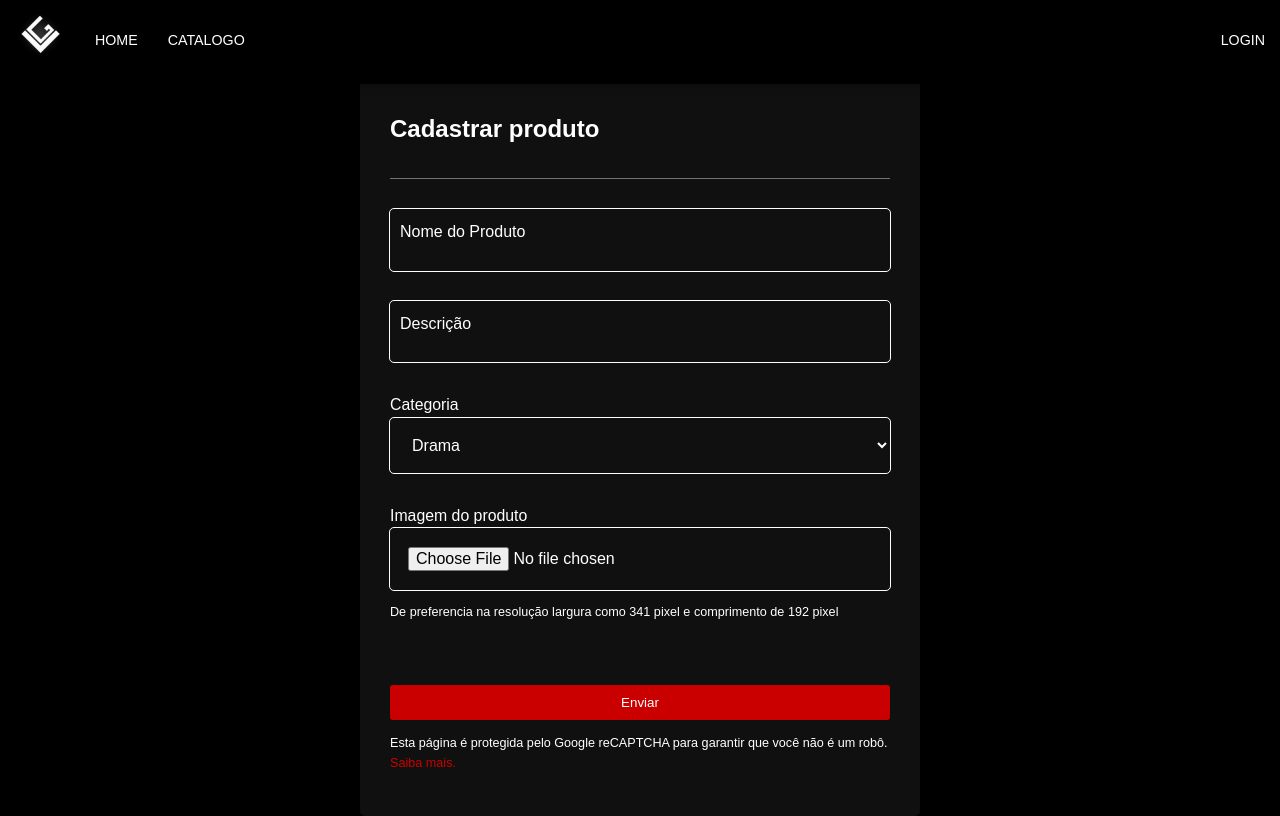
After one commit to luizgustavogg/CineAction, a PHP site: page /perfil/options/admin/produtos.php in a window 1280 px wide. The commit adds this page. Run offline with PHP 8.4, Linux system fonts and the light colour scheme; some libraries are stand-ins or nearby versions.

Commit message:
Bugs resolvidos no back end

```diff
--- a/assets/css/style-card.css
+++ b/assets/css/style-card.css
@@ -18,6 +18,9 @@
   margin-top: 200px;
 }
 
+#produtos{
+  margin-top: 60px;
+}
 .card-title h2 {
   color: #fff;
   border-bottom: 1px solid rgba(255, 255, 255, 0.404);
@@ -102,3 +105,33 @@
   border: 1px solid #f5c6cb;
   display: none;
 }
+
+.input-file{
+  display: flex;
+  flex-direction: column;
+  color: #fff;
+}
+
+.input-file label{
+  font-size: .99em;
+}
+
+.input-file p{
+  font-size: .79em;
+}
+
+.input-select{
+  width: 100%;
+  padding: 18px;
+  border: none;
+  border-radius: 4px;
+  font: inherit;
+  color: #fff;
+  background-color: transparent;
+  outline: 1px solid #fff;
+}
+
+option{
+background-color: black;
+outline: 1px solid #fff;
+}
--- a/cadastro/action/signup.php
+++ b/cadastro/action/signup.php
@@ -14,7 +14,7 @@
           echo "$email - Este email ja existe!";
       }else{
 
-        $status = "Usuario";
+        $status = "USUARIO";
         $random_id = rand(time(), 10000000);
 
         $nome = strtoupper($nome); // Transformar a String nome em caixa alta
--- a/perfil/options/action/remove.php
+++ b/perfil/options/action/remove.php
@@ -5,16 +5,16 @@ session_start();
 include_once("../../../include/include.php");
 
 $email = mysqli_real_escape_string($conn, $_POST['email']);
-$senha = mysqli_real_escape_string($conn, $_POST['senha']);
+$senha = mysqli_real_escape_string($conn, md5($_POST['senha']));
 
 
 if(!empty($email) && !empty($senha)){
 
-  $sql = mysqli_query($conn, "SELECT * FROM users WHERE email = '$email' AND unique_id = {$_SESSION['unique_id']}");
+  $sql = mysqli_query($conn, "SELECT * FROM users WHERE email = '$email' AND senha = '$senha' AND unique_id = {$_SESSION['unique_id']}");
 
   if(mysqli_num_rows($sql) > 0){
 
-    $sql2 = mysqli_query($conn, "DELETE FROM users WHERE email = '$email' and senha = '$senha' AND unique_id = {$_SESSION['unique_id']}");
+    $sql2 = mysqli_query($conn, "DELETE FROM users WHERE email = '$email' and senha = '$senha'");
 
     echo "sucesso";
   }
--- /dev/null
+++ b/perfil/options/admin/produtos.php
@@ -0,0 +1,106 @@
+<?php
+    include_once('../../../include/include.php');
+session_start();
+  if(!isset($_SESSION['logado'])){
+    $outputnome = "login";
+  }
+  else{
+    $sql = mysqli_query($conn, "SELECT * FROM users WHERE unique_id = {$_SESSION['unique_id']}");
+
+    $row = mysqli_fetch_assoc($sql);
+
+    if(!isset($_SESSION['admin'])){
+        header('Location: perfil.php');
+    }
+    else{
+    $outputnome = $row['nome'];
+    }
+  }
+?>
+<!DOCTYPE html>
+<html lang="en">
+
+<head>
+  <meta charset="UTF-8">
+  <meta http-equiv="X-UA-Compatible" content="IE=edge">
+  <meta name="viewport" content="width=device-width, initial-scale=1.0">
+  <title>Document</title>
+  <link rel="stylesheet" href="../../../assets/css/style.css">
+  <link rel="stylesheet" href="../../../assets/css/style-card.css">
+  <link href="//maxcdn.bootstrapcdn.com/font-awesome/4.1.0/css/font-awesome.min.css" rel="stylesheet">
+  <link href="https://fonts.googleapis.com/css?family=Open+Sans&display=swap" rel="stylesheet">
+</head>
+<body>
+    <nav>
+        <div class="nav-itens">
+          <div class="nav-logo">
+            <a href="../../index.php"><img src="../../../img/logo.jpg" alt=""></a>
+          </div>
+          <ul class="main-nav">
+            <li><a href="../../index.php">Home</a></li>
+            <li><a href="../../catalogo/catalogo.html">Catalogo</a></li>
+          </ul>
+
+          <ul class="main-nav profile">
+
+            <li><a href="rota.php">Login</a></li>
+          </ul>
+        </div>
+      </nav>
+
+      <section class="card">
+        <div class="card-content">
+          <div class="card-title" id="produtos">
+            <h2>Cadastrar produto</h2>
+            <form method="" action="" enctype="multipart/form-data">
+            <div class="error-txt"></div>
+            <div class="card-itens">
+              <div class="input-group">
+                <label class="input-label">Nome do Produto</label>
+                <input type="text" name="nome" class="input">
+              </div>
+            </div>
+
+            <div class="card-itens">
+              <div class="input-group">
+                <label class="input-label">Descrição</label>
+                <input type="text" name="descricao" class="input">
+              </div>
+            </div>
+
+            <div class="card-itens">
+                <div class="input-file">
+                <label>Categoria</label>
+              </div>
+                <select name="categoria" class="input-select">
+                  <option value="drama">Drama</option>
+                  <option value="acao">Ação</option>
+                  <option value="romance">Romance</option>
+                </select>
+            </div>
+
+            <div class="card-itens">
+                <div class="input-group">
+                <div class="input-file">
+                  <label>Imagem do produto</label>
+                  <input type="file" name="img" class="input">
+                  <p>De preferencia na resolução  largura como 341 pixel e comprimento de 192 pixel </p>
+                </div>
+
+              </div>
+
+              <div class="input-group">
+                <button>Enviar</button>
+              </div>
+            </div>
+            <div class="termos">
+              <p>Esta página é protegida pelo Google reCAPTCHA para garantir que você não é um robô. <a href="">Saiba
+                  mais.</a></p>
+            </div>
+            </form>
+          </div>
+
+        </div>
+      </section>
+</body>
+</html>
```
Also changed, not shown: assets/script/produto.js (added, +35 -0 lines), login/action/signin.php (+15 -3 lines), perfil/perfil-admin.php (added, +116 -0 lines), rota-index.php (+12 -1 lines), rota.php (+16 -1 lines), assets/css/style.css (line endings or trailing spaces).
